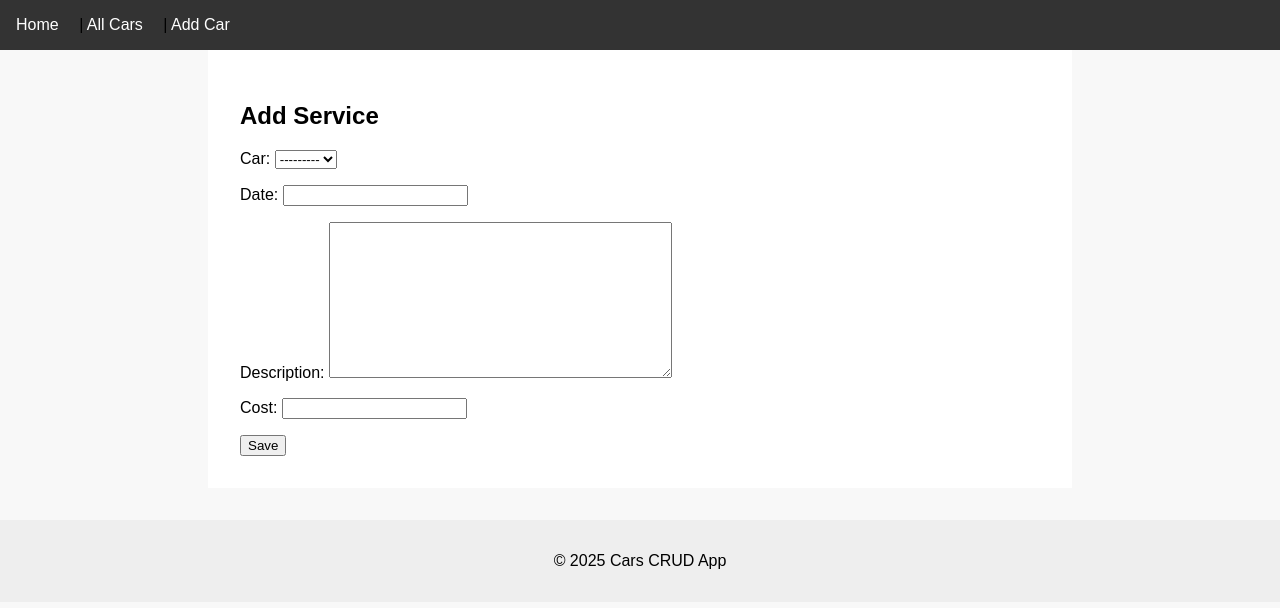
After one commit to qudratullah-khurram/django-crud-app-lab, a Django app: page /services/create/ in a window 1280 px wide. The commit adds this page. Shown: the top 608 px of the page. Run offline with Django 5.2, Linux system fonts and the light colour scheme; data that the repository does not hold is empty.

Commit message:
Secondary Model with Associations have been completed

```diff
--- a/cars/my_app/admin.py
+++ b/cars/my_app/admin.py
@@ -2,6 +2,7 @@ from django.contrib import admin
 
 # Register your models here.
 from django.contrib import admin
-from .models import Car
+from .models import Car, ServiceRecord
 
 admin.site.register(Car)
+admin.site.register(ServiceRecord)
--- a/cars/my_app/models.py
+++ b/cars/my_app/models.py
@@ -15,3 +15,15 @@ class Car(models.Model):
 
     def get_absolute_url(self):
         return reverse('car_detail', kwargs={'pk': self.pk})
+
+class ServiceRecord(models.Model):
+    car = models.ForeignKey(Car, on_delete=models.CASCADE, related_name='services')
+    date = models.DateField()
+    description = models.TextField()
+    cost = models.DecimalField(max_digits=10, decimal_places=2)
+
+    def __str__(self):
+        return f"Service on {self.date} - ${self.cost}"
+
+    def get_absolute_url(self):
+        return reverse('service_detail', kwargs={'pk': self.pk})
--- /dev/null
+++ b/cars/my_app/templates/service_form.html
@@ -0,0 +1,10 @@
+{% extends 'base.html' %}
+{% block title %}Add/Edit Service{% endblock %}
+{% block content %}
+  <h2>{{ view.object.pk|yesno:"Edit Service,Add Service" }}</h2>
+  <form method="post">
+    {% csrf_token %}
+    {{ form.as_p }}
+    <button type="submit">Save</button>
+  </form>
+{% endblock %}
--- a/cars/my_app/urls.py
+++ b/cars/my_app/urls.py
@@ -9,4 +9,10 @@ urlpatterns = [
     path('cars/<int:pk>/', views.CarDetailView.as_view(), name='car_detail'),
     path('cars/<int:pk>/update/', views.CarUpdateView.as_view(), name='car_update'),
     path('cars/<int:pk>/delete/', views.CarDeleteView.as_view(), name='car_delete'),
+
+    path('services/', views.ServiceListView.as_view(), name='service_list'),
+    path('services/<int:pk>/', views.ServiceDetailView.as_view(), name='service_detail'),
+    path('services/create/', views.ServiceCreateView.as_view(), name='service_create'),
+    path('services/<int:pk>/update/', views.ServiceUpdateView.as_view(), name='service_update'),
+    path('services/<int:pk>/delete/', views.ServiceDeleteView.as_view(), name='service_delete'),
 ]
--- a/cars/my_app/views.py
+++ b/cars/my_app/views.py
@@ -5,6 +5,8 @@ from django.shortcuts import render
 from django.views.generic import ListView, DetailView, CreateView, UpdateView, DeleteView
 from django.urls import reverse_lazy
 from .models import Car
+from .models import Car, ServiceRecord
+
 
 def home(request):
     return render(request, 'home.html')
@@ -32,3 +34,32 @@ class CarDeleteView(DeleteView):
     model = Car
     template_name = 'car_confirm_delete.html'
     success_url = reverse_lazy('car_list')
+
+
+class ServiceListView(ListView):
+    model = ServiceRecord
+    template_name = 'service_list.html'
+    context_object_name = 'services'
+
+
+class ServiceDetailView(DetailView):
+    model = ServiceRecord
+    template_name = 'service_detail.html'
+
+
+class ServiceCreateView(CreateView):
+    model = ServiceRecord
+    fields = ['car', 'date', 'description', 'cost']
+    template_name = 'service_form.html'
+
+
+class ServiceUpdateView(UpdateView):
+    model = ServiceRecord
+    fields = ['car', 'date', 'description', 'cost']
+    template_name = 'service_form.html'
+
+
+class ServiceDeleteView(DeleteView):
+    model = ServiceRecord
+    template_name = 'service_confirm_delete.html'
+    success_url = reverse_lazy('service_list')
```
Also changed, not shown: cars/my_app/templates/car_detail.html (+30 -5 lines), cars/my_app/templates/service_confirm_delete.html (added, +11 -0 lines), cars/my_app/templates/service_detail.html (added, +10 -0 lines), cars/my_app/templates/service_list.html (added, +15 -0 lines), cars/my_app/migrations/0002_servicerecord.py (added), 2 other files.
